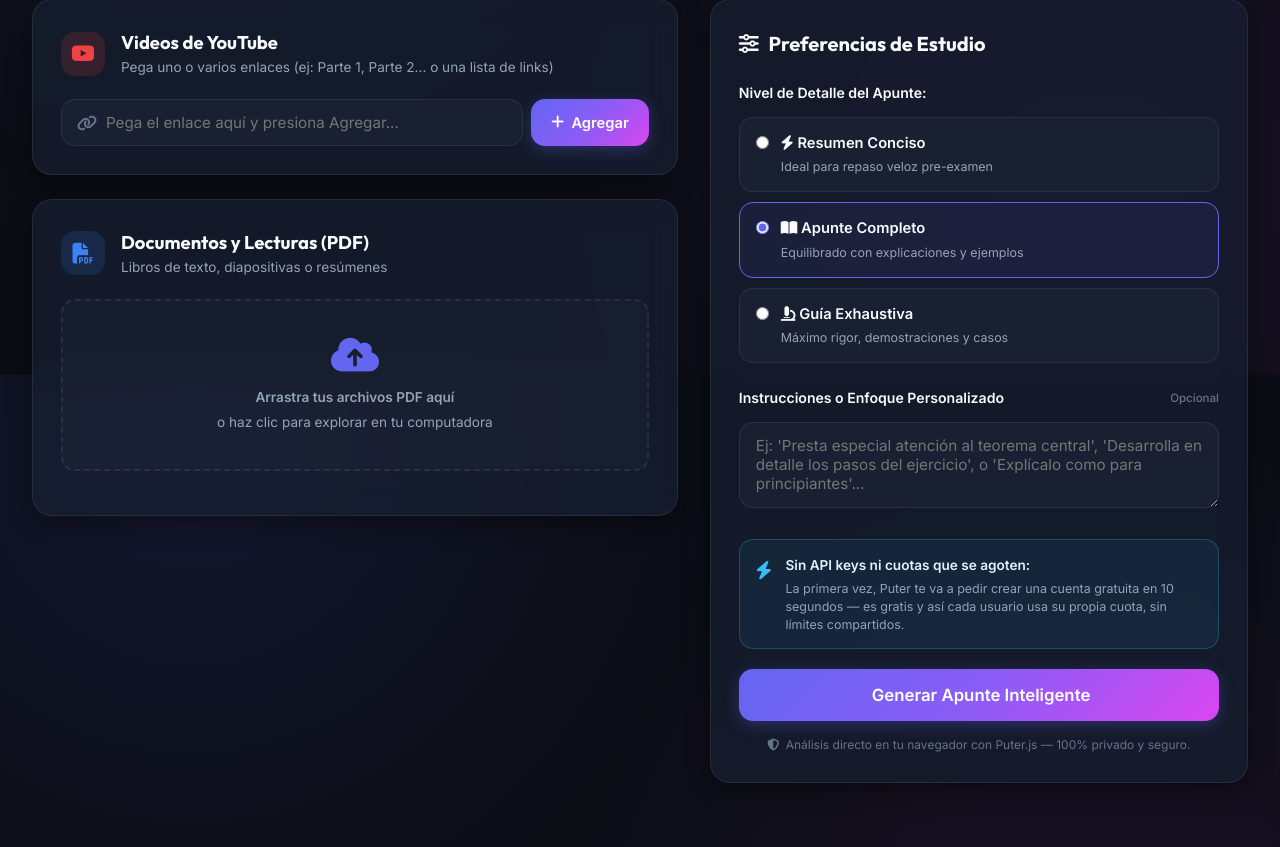
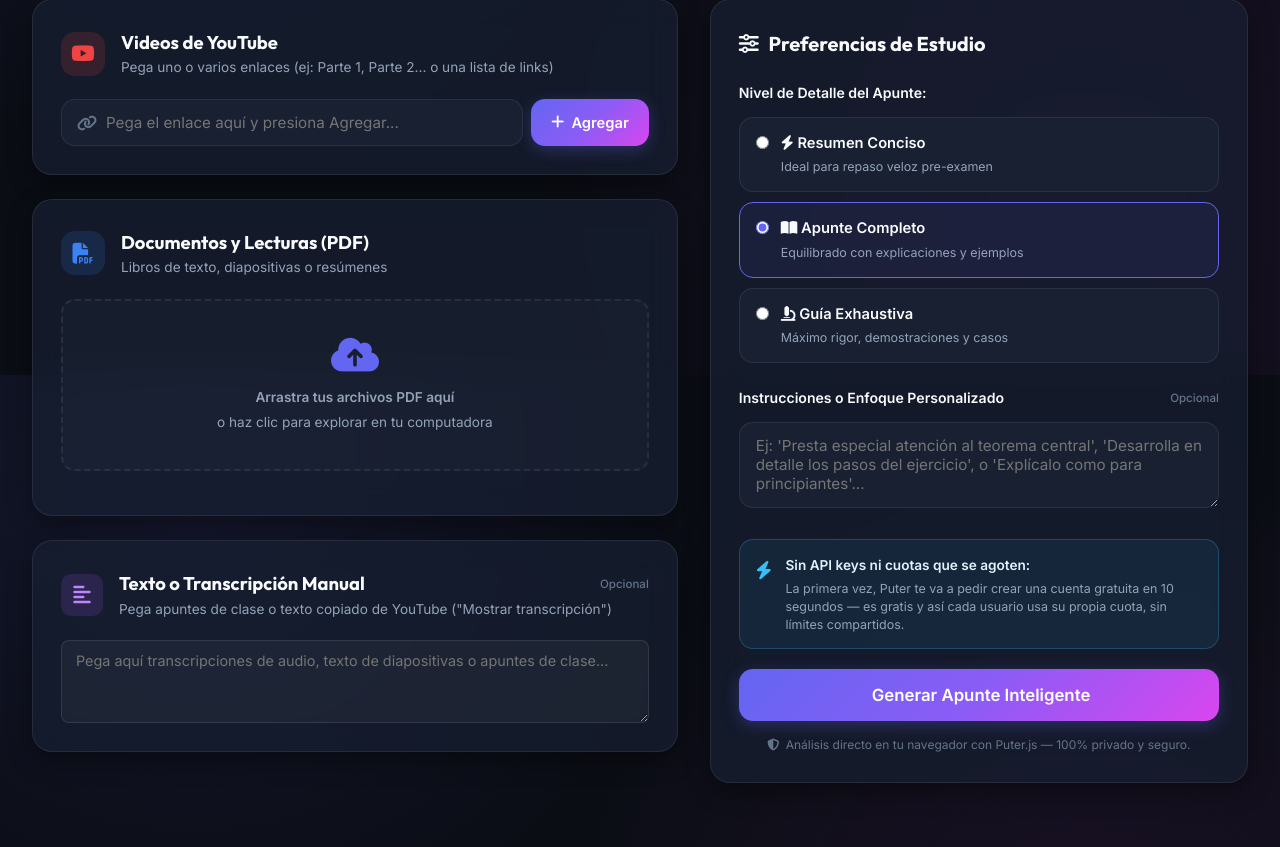
Before and after one commit to Martinnarce272/apuntes-ia, a Flask app: page / in a window 1280 px wide. Shown: the part 425-1272 px from the top of the page. Run offline with Flask 3, Linux system fonts and the light colour scheme; some libraries are stand-ins or nearby versions.

Commit message:
feat: finalize client-side youtube extraction and add manual notes fallback

```diff
--- a/app.py
+++ b/app.py
@@ -211,13 +211,6 @@ def youtube_tracks():
 
 
 
-@app.route('/api/test-log', methods=['POST'])
-def test_log():
-    data = request.get_json(force=True, silent=True) or {}
-    with open('scratch/browser_result.json', 'w', encoding='utf-8') as f:
-        json.dump(data, f, indent=2)
-    return jsonify({"ok": True})
-
 @app.route('/api/demo', methods=['GET'])
 def get_demo_notes():
     """Return a high-quality pre-generated study note for instant preview and testing."""
--- a/static/js/app.js
+++ b/static/js/app.js
@@ -39,6 +39,7 @@ document.addEventListener('DOMContentLoaded', () => {
         pdfCountBadge: document.getElementById('pdf-count-badge'),
         btnClearPdf: document.getElementById('btn-clear-pdf'),
         fileList: document.getElementById('file-list'),
+        manualTextInput: document.getElementById('manual-text'),
         instructionsInput: document.getElementById('instructions'),
         btnGenerate: document.getElementById('btn-generate'),
 
@@ -753,13 +754,16 @@ REGLAS DE CONTENIDO:
             await processAndAddYouTubeUrls(pendingUrl);
         }
 
+        const manualText = (elements.manualTextInput?.value || '').trim();
         const hasVideos = state.selectedVideos.length > 0;
         const hasPdfs = state.selectedFiles.length > 0;
+        const hasManual = manualText.length > 0;
 
-        if (!hasVideos && !hasPdfs) {
-            showToast('Por favor agrega al menos un enlace de YouTube o sube un archivo PDF.', 'error');
+        if (!hasVideos && !hasPdfs && !hasManual) {
+            showToast('Por favor agrega al menos un enlace de YouTube, sube un archivo PDF o pega texto de estudio.', 'error');
             return;
         }
+
 
         if (typeof puter === 'undefined' || !puter.ai) {
             showToast('La librería Puter.js no está disponible. Comprueba tu conexión a internet.', 'error');
@@ -822,6 +826,9 @@ REGLAS DE CONTENIDO:
                 pdfResults.forEach((pr, i) => {
                     sourcesText += `\\n[Documento #${i + 1}: "${pr.filename}" (${pr.pages} páginas)]\\n${pr.text}\\n`;
                 });
+            }
+            if (manualText) {
+                sourcesText += `\\n=== APUNTES Y TRANSCRIPCIÓN MANUAL DEL ESTUDIANTE ===\\n${manualText}\\n`;
             }
 
             const selectedDepth = document.querySelector('input[name="depth"]:checked')?.value || 'completo';
--- a/templates/index.html
+++ b/templates/index.html
@@ -145,6 +145,25 @@
 
                             <!-- Selected files list -->
                             <div id="file-list" class="file-list hidden"></div>
+                        </div>
+
+                        <!-- Manual Notes / Transcript Fallback Card -->
+                        <div class="glass-card source-card manual-text-card">
+                            <div class="card-header">
+                                <div class="card-icon" style="background: rgba(168, 85, 247, 0.15); color: #c084fc; width: 42px; height: 42px; border-radius: 10px; display: flex; align-items: center; justify-content: center; font-size: 1.25rem;">
+                                    <i class="fa-solid fa-align-left"></i>
+                                </div>
+                                <div class="card-header-info">
+                                    <div class="card-title-row">
+                                        <h3>Texto o Transcripción Manual</h3>
+                                        <span class="label-badge">Opcional</span>
+                                    </div>
+                                    <p>Pega apuntes de clase o texto copiado de YouTube ("Mostrar transcripción")</p>
+                                </div>
+                            </div>
+                            <div class="input-group" style="margin-top: 10px;">
+                                <textarea id="manual-text" rows="3" placeholder="Pega aquí transcripciones de audio, texto de diapositivas o apuntes de clase..." style="width: 100%; border-radius: 8px; resize: vertical; padding: 10px 14px; background: rgba(255,255,255,0.04); border: 1px solid rgba(255,255,255,0.1); color: var(--text-primary); font-family: inherit; font-size: 0.9rem; line-height: 1.4;"></textarea>
+                            </div>
                         </div>
                     </div>
 
```
